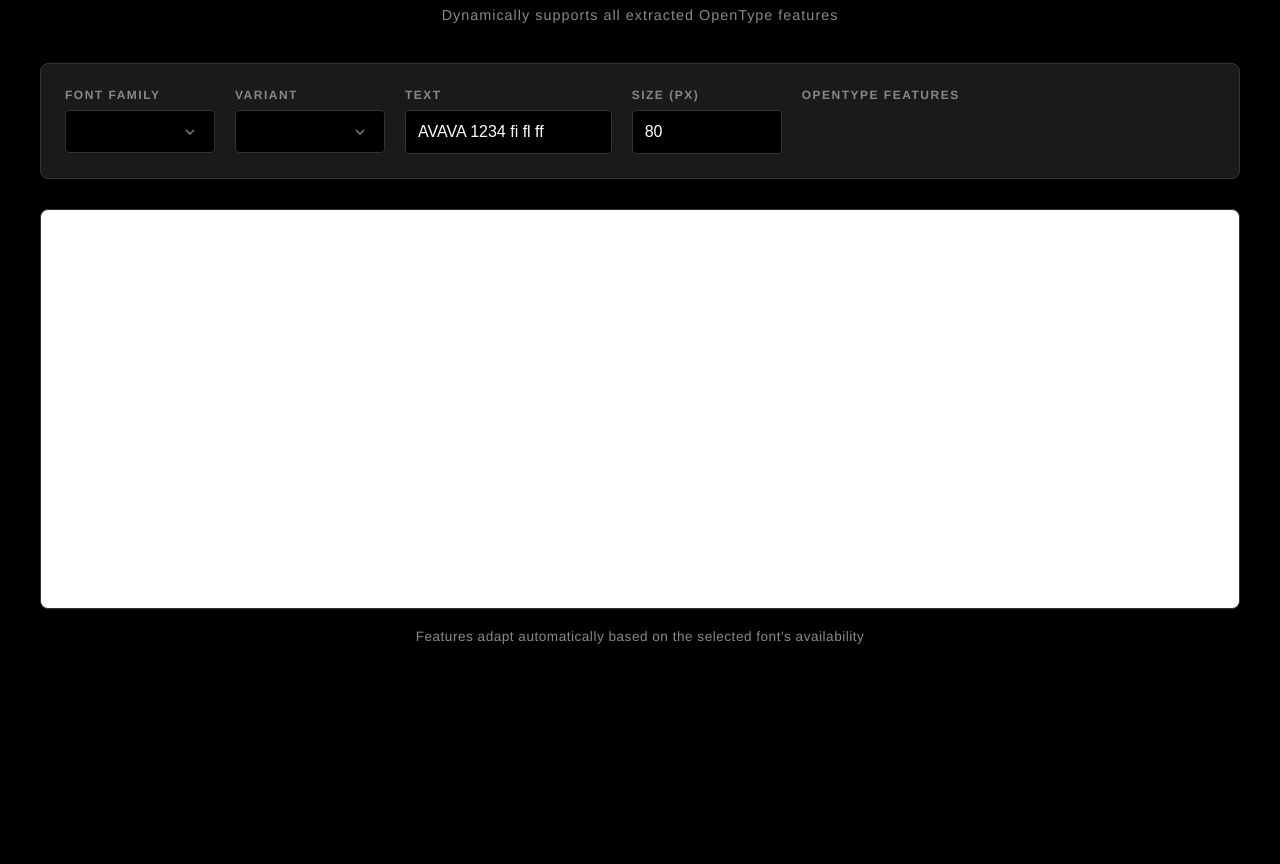
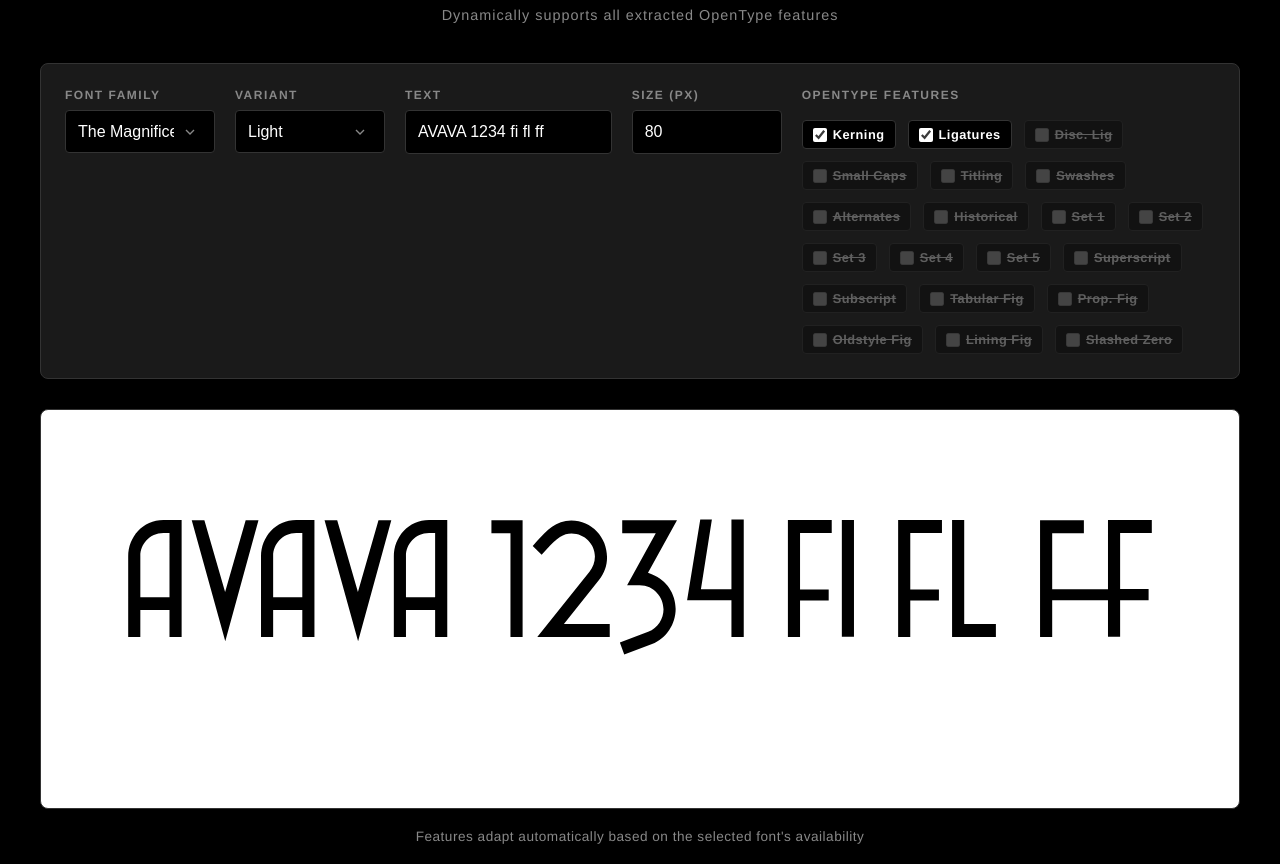
Before and after one commit to jktypafece/Typetester, a plain HTML site: page TheMagnificentGirl/index.html in a window 1280 px wide. Shown: the part 60-924 px from the top of the page. Before the commit the page ends 800 px from the top, so only its background shows below. Drawn offline with Linux system fonts and the light colour scheme.

Commit message:
Update script source for TMGFontDatabase.js

```diff
--- a/TheMagnificentGirl/index.html
+++ b/TheMagnificentGirl/index.html
@@ -82,7 +82,7 @@
     <div class="info">Features adapt automatically based on the selected font's availability</div>
 </div>
 
-<script src="FontDatabase/TMG/TMGFontDatabase.js"></script>
+<script src="TMGFontDatabase.js"></script>
 <script>
     let fontsDB = {};
     let currentFont = null;
```
